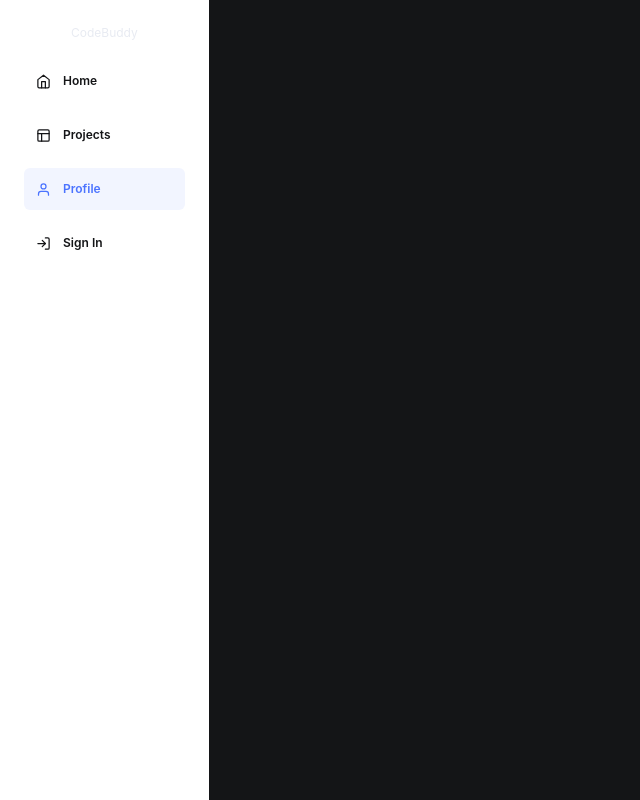
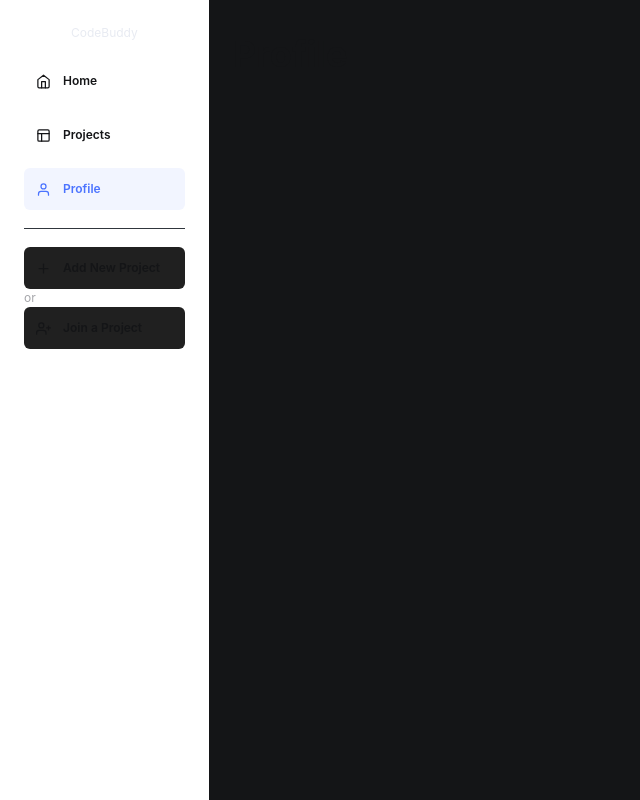
Before and after one commit to Mitul16/hackout-22-frontend, a React (Create React App) app in the folder codebuddy/: page /profile in a window 1280 px wide. Shown: the whole page, without its empty margins (0-640 px from the left). Built offline with nearby package versions, Linux system fonts and the light colour scheme.

Commit message:
Changes in SideNav

```diff
--- a/codebuddy/src/interface/NavLinks/index.js
+++ b/codebuddy/src/interface/NavLinks/index.js
@@ -4,6 +4,8 @@ import {
   FiUser,
   FiLogIn,
   FiLayout,
+  FiPlus,
+  FiUserPlus,
 } from "react-icons/fi";
 import { Link } from "react-router-dom";
 import { useLocation } from "react-router-dom";
@@ -80,12 +82,40 @@ export const NavLink = ({
   );
 }
 
+export const NavLinkBtn = ({
+  href,
+  icon,
+  title,
+  onClick = () => {},
+  standAlone = false,
+}) => {
+  return (
+    <>
+      {(
+        <a
+          href={"/"}
+          className={`block ${
+               ` ${
+                  standAlone
+                    ? " text-dark-300 dark:text-light-300 bg-[#202020] flex-row"
+                    : " text-dark-300 dark:text-light-200 flex-col md:flex-row"
+                } hover:bg-light-100 dark:hover:bg-dark-100`
+          } md:rounded-lg flex items-center gap-4 p-4 text-md font-semibold h-fill border-blue-200 dark:border-light-300 flex-1 md:flex-none`}
+          onClick={onClick}
+        >
+          <span className="text-2xl md:text-xl">{icon}</span>
+          <span>{title}</span>
+        </a>
+      )}
+    </>
+  );
+};
 export const NavLinks = ({ isLoggedIn }) => {
   const location = useLocation();
 
   return (
     <div className="h-full md:h-fit md:my-6 flex md:gap-4 flex-row md:flex-col">
-      { isLoggedIn &&
+      {isLoggedIn &&
         NavLinksList.map((navLink, index) => (
           <NavLink
             key={`index-${index}`}
@@ -97,9 +127,7 @@ export const NavLinks = ({ isLoggedIn }) => {
         ))}
       {!isLoggedIn && (
         <>
-          {NavLinksList
-            .filter((_, i) => i !== 4)
-            .map((navLink, index) => (
+          {NavLinksList.filter((_, i) => i !== 4).map((navLink, index) => (
             <NavLink
               key={`index-${index}`}
               href={navLink.href}
@@ -108,11 +136,18 @@ export const NavLinks = ({ isLoggedIn }) => {
               isSelected={location.pathname === navLink.href}
             />
           ))}
-          <div className="w-full hidden md:block">
-            <NavLink
-              icon={<FiLogIn />}
-              title={"Sign In"}
-              href={"/signin"}
+          <div className="w-fll md:block border-t border-[#30363D] my-2"></div>
+          <div className="w-full hidden md:block border-1 items-center text-center flex-col align-center">
+            <NavLinkBtn
+              icon={<FiPlus />}
+              title={"Add New Project"}
+              standAlone={true}
+              isSelected={false}
+            />
+            <p className="items-center align-center text-[#A6A7AB]">or</p>
+            <NavLinkBtn
+              icon={<FiUserPlus />}
+              title={"Join a Project"}
               standAlone={true}
               isSelected={false}
             />
--- a/codebuddy/src/interface/SideNav/index.js
+++ b/codebuddy/src/interface/SideNav/index.js
@@ -22,9 +22,7 @@ const SideNav = ({isLoggedIn }) => {
       <div className="transition absolute h-full w-screen top-0 right-0 bg-white dark:bg-dark-200"></div>
       <div className="relative w-full">
         <div className="w-full flex items-center justify-center text-dark-400">
-         <h2 className="text-light-400 lg">
-          CodeBuddy
-         </h2>
+          <h2 className="text-light-400 lg">CodeBuddy</h2>
         </div>
         <NavLinks isEmployer={false} isLoggedIn={isLoggedIn} />
       </div>
--- a/codebuddy/src/pages/profile/index.js
+++ b/codebuddy/src/pages/profile/index.js
@@ -23,9 +23,14 @@ const Profile = ({dashboard}) => {
   //  if (!user || isLoading) return <Loader/>;
 
   return (
-    <div className={`w-full px-6 md:px-0 md:py-8 flex flex-col gap-10`}>
-
-    </div>
+    <section className="flex gap-6 flex-row px-8 py-12">
+      <div className="w-full">
+        <h2 className="hidden md:block text-5xl font-bold text-dark-300 dark:text-white">
+          Profile
+        </h2>
+      </div>
+      <div className="hidden md:flex w-1/2"></div>
+    </section>
   );
 };
 
```
Lines whose indentation alone changed are shown as unchanged.
